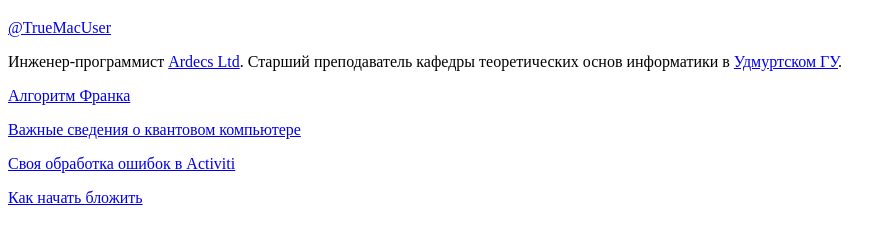
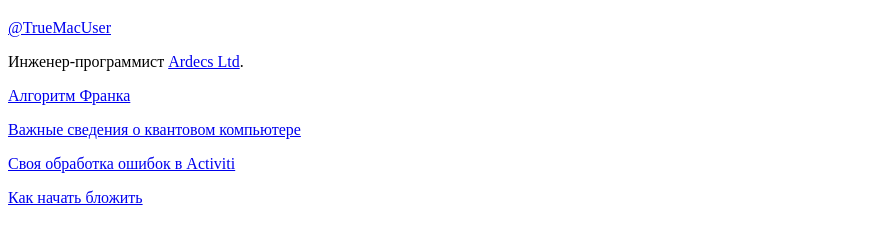
Before and after one commit to hun10/hun10.github.io, a plain HTML site: page log/index.html in a window 1280 px wide. Shown: the part 393-634 px from the top of the page, without its empty margins (0-896 px from the left). Drawn offline with Linux system fonts and the light colour scheme.

Commit message:
Update index.html

```diff
--- a/log/index.html
+++ b/log/index.html
@@ -16,8 +16,6 @@
 
 <p>
 Инженер-программист <a href="http://www.ardecs.com">Ardecs Ltd</a>.
-Старший преподаватель кафедры теоретических основ информатики
-в <a href="http://udsu.ru">Удмуртском ГУ</a>.
 </p>
 
 <p>
```
